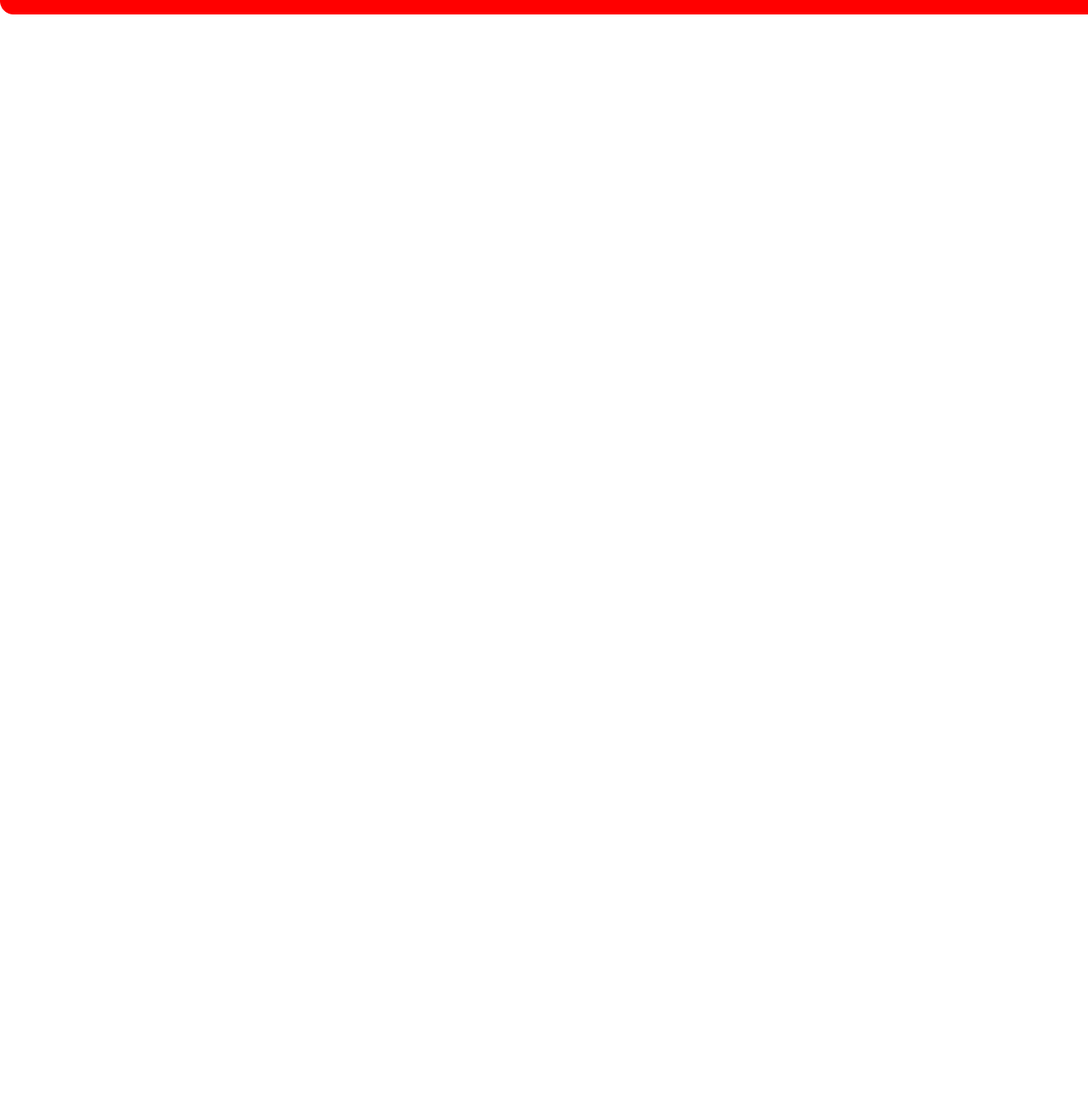
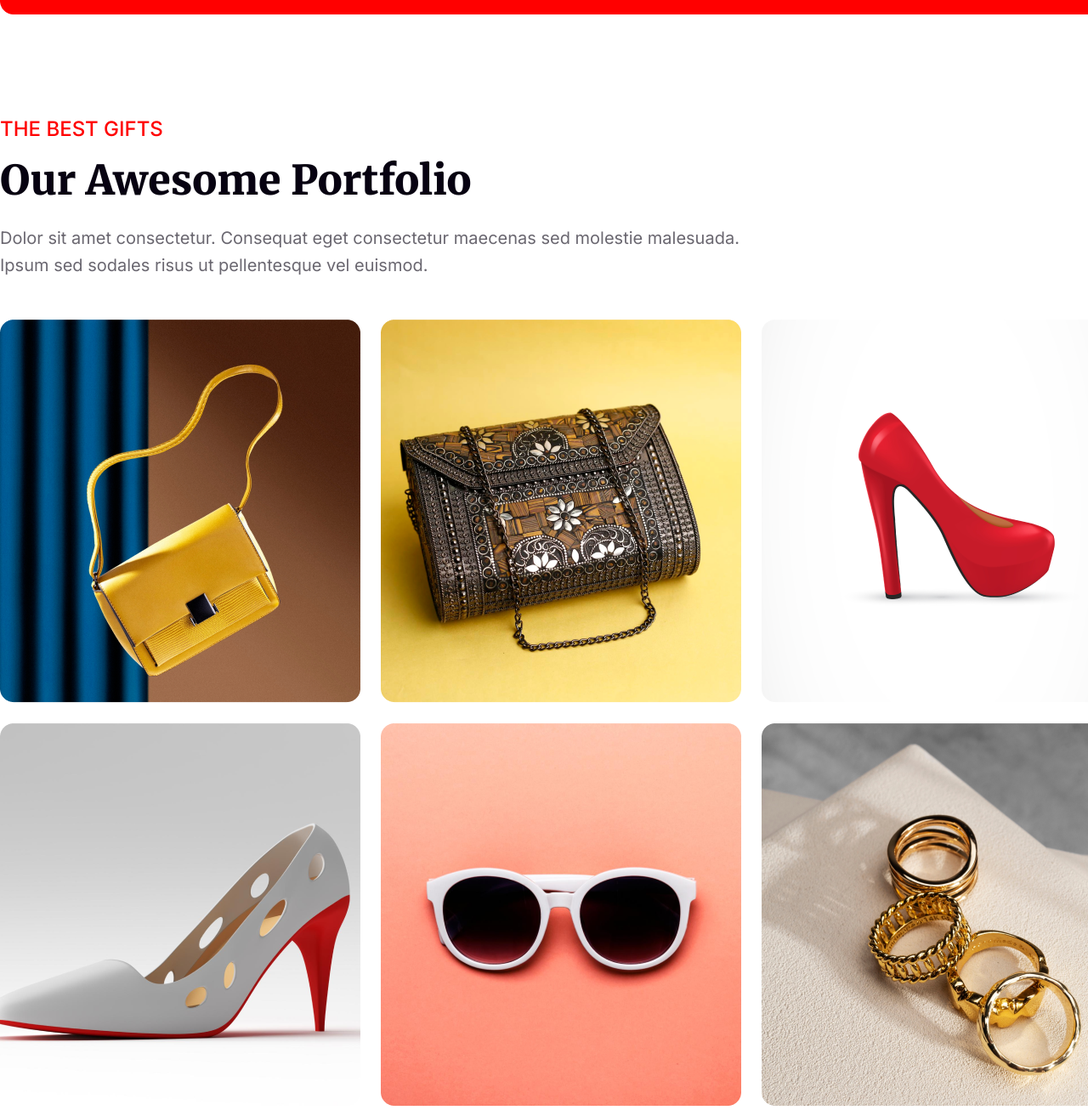
Before and after one commit to rabbi5353/new-year-website, a plain HTML site: page index.html in a window 1280 px wide. Shown: the part 4541-5847 px from the top of the page at 85% size. Before the commit the page ends 4678 px from the top, so only its background shows below. Drawn offline with Linux system fonts and the light colour scheme.

Commit message:
portfolio section done

```diff
--- a/index.html
+++ b/index.html
@@ -109,6 +109,36 @@
                 </div>
             </div>
         </div>
+
+
+        <!-- portfolio_images_section -->
+
+        <div class="container">
+            <div class="portfolio_images_section">
+                <div class="portfolio_images_content">
+                    <h4 class="portfolio_images_subtitle">THE BEST GIFTS</h4>
+                    <h3 class="portfolio_images_title">Our Awesome Portfolio</h3>
+                    <p class="portfolio_images_para">Dolor sit amet consectetur. Consequat eget consectetur maecenas sed
+                        molestie malesuada.<br> Ipsum sed sodales risus ut pellentesque vel euismod. </p>
+                </div>
+
+                <div class="portfolio_images_main">
+                    <div class="portfolio_images_main_top">
+                        <img src="images/rectangle-3.png" alt="">
+                        <img src="images/rectangle-4.png" alt="">
+                        <img src="images/rectangle-5.png" alt="">
+                    </div>
+
+                    <div class="portfolio_images_main_btm">
+                        <img src="images/rectangle-6.png" alt="">
+                        <img src="images/rectangle-7.png" alt="">
+                        <img src="images/rectangle-8.png" alt="">
+                    </div>
+                </div>
+            </div>
+        </div>
+
+        <!-- subscribe section -->
     </main>
 
     <footer>
--- a/style.css
+++ b/style.css
@@ -291,8 +291,52 @@ body {
     position: absolute;
     top: 75px;
     right: 275px;
+}
 
+
+/* portfolio_images_section styles */
+
+.portfolio_images_section {
+    width: 100%;
+    margin-bottom: 120px;
 }
+
+.portfolio_images_subtitle {
+    color: #F00;
+    font-size: 24px;
+    font-weight: 500;
+}
+
+.portfolio_images_title {
+    color: #070211;
+    font-family: 'Merriweather', serif;
+    font-size: 48px;
+    font-weight: 900;
+    margin-top: 16px;
+    margin-bottom: 22px;
+}
+
+.portfolio_images_para {
+    color: rgba(7, 2, 17, 0.60);
+    font-size: 20px;
+    font-weight: 400;
+    line-height: 32px;
+    margin-bottom: 48px;
+}
+
+.portfolio_images_main_top {
+    display: flex;
+    justify-content: space-between;
+    margin-bottom: 24px;
+}
+
+.portfolio_images_main_btm {
+    display: flex;
+    justify-content: space-between;
+}
+
+
+/* subscribe section styles */
 
 
 
```
